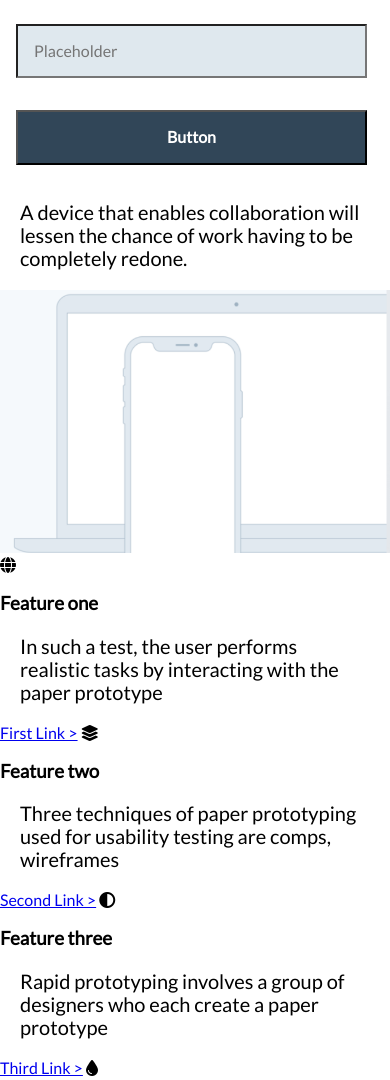
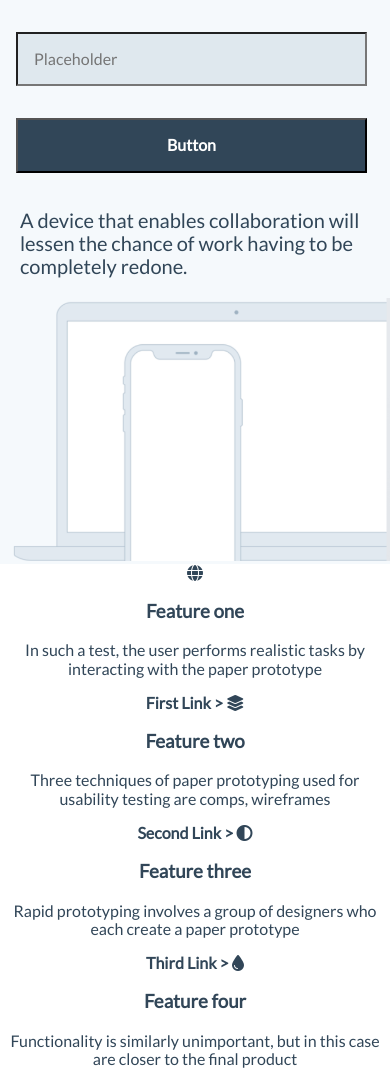
Before and after one commit to Operaismo/Source, a website: page index.html in a window 390 px wide. Shown: the part 344-1424 px from the top of the page. Drawn offline with Linux system fonts and the light colour scheme.

Commit message:
feat: adapted styling for Mobile First development

```diff
--- a/css/style.css
+++ b/css/style.css
@@ -30,6 +30,13 @@
 
 body {
   font-family: 'Lato', sans-serif;
+  color: var(--main-darkgrey)
+}
+
+header, .main {
+  width: 100%;
+  background-color: var(--main-lightgrey);
+  overflow: hidden;
 }
 
 
@@ -80,10 +87,29 @@ button {
   color: var(--main-darkgrey);
 }
 
-p {
+.main p {
   font-size: 1.25em;
   margin: 1em 1em 1em 1em;
 }
+
+/* MAIN SECTION 2: FEATURES */
+
+.features {
+  text-align: center;
+}
+
+.features a {
+  color: var(--main-darkgrey);
+  font-weight: bold;
+}
+
+a:link,
+a:visited,
+a:hover,
+a:active {
+  text-decoration: none;
+}
+
 /* footer {
 
 } */
@@ -91,7 +117,6 @@ p {
 /******************************************
 /* ADDITIONAL STYLES
 /*******************************************/
-
 .hr-divider {
   display: none;
 }
--- a/index.html
+++ b/index.html
@@ -33,9 +33,9 @@
         </a>
         <h1>Source</h1>
       </nav>
+			<hr />
     </header>
     <!-- HEADER/NAVBAR END -->
-    <hr />
     <!-- MAIN START -->
 		<section class="main">
 			<h3>TAGLINE</h3>
@@ -51,6 +51,7 @@
     <!-- MAIN END -->
     <hr class="hr-divider" />
     <!-- FEATURE START -->
+		<section class="features">
 			<i class="fa-solid fa-globe"></i>
 			<h3>Feature one</h3>
 			<p>
@@ -82,7 +83,7 @@
 				final product
 			</p>
 			<a href="#">Fourth Link ></a>
-
+		</section>
     <!-- FEATURE END -->
     <hr class="hr-divider" />
     <!-- COLLECTING INFO START -->
```
Lines whose indentation alone changed are shown as unchanged.
